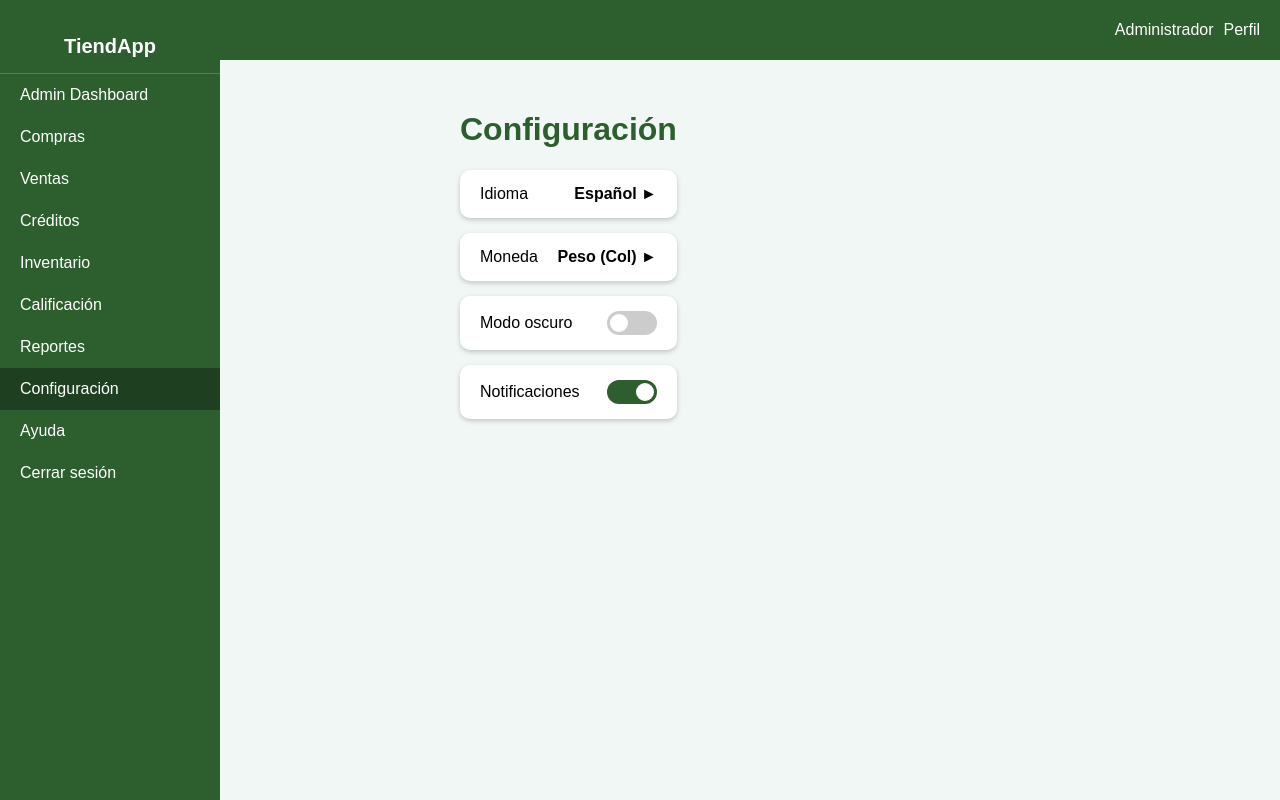
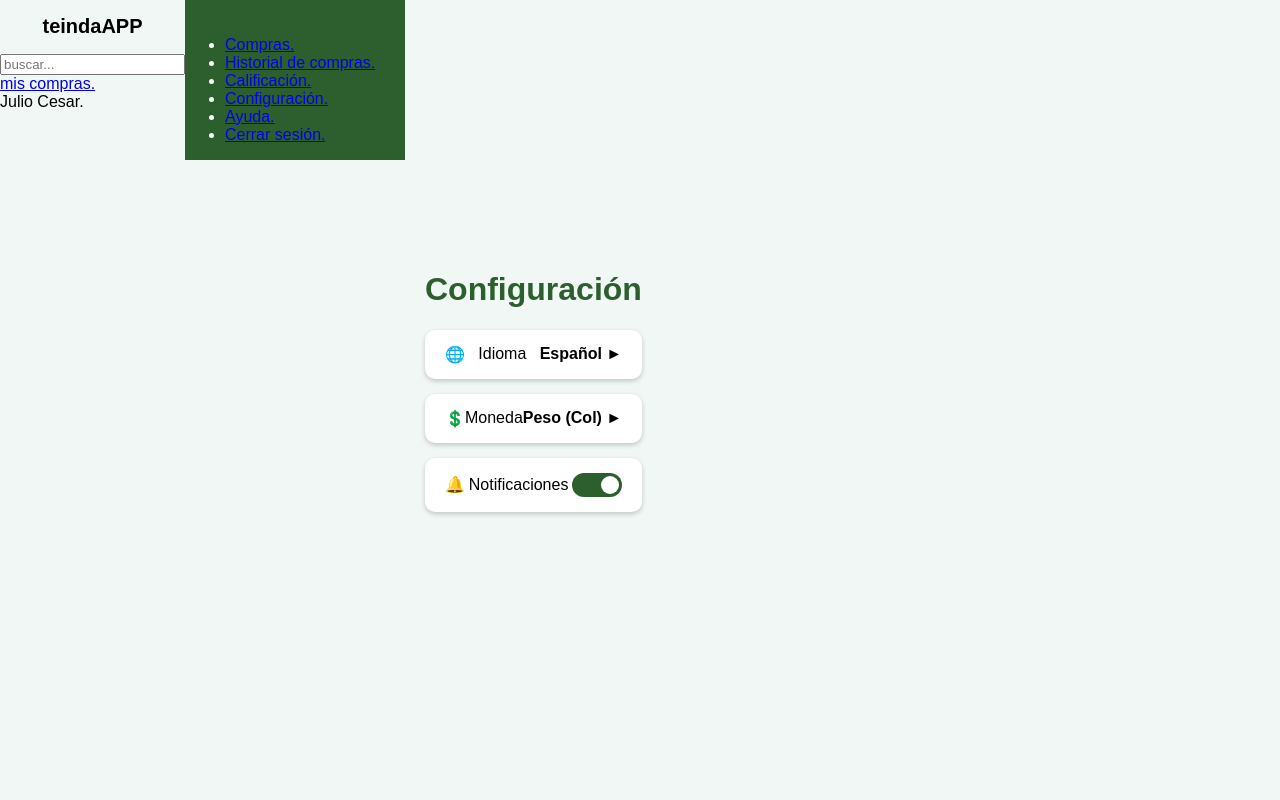
Before and after one commit to dinamisoft/tiendaAPP, a Python web app: template tiendapp/app/templates/configuracion.html in a window 1280 px wide. Run offline with Jinja, Linux system fonts and the light colour scheme; the template is opened without the code that fills it, so the values that code supplies are empty.

Commit message:
Update configuracion.html
el código funciona, pero por alguna razón, la pagina no lee los headers, para ver si alguien me ayuda

```diff
--- a/tiendapp/app/templates/configuracion.html
+++ b/tiendapp/app/templates/configuracion.html
@@ -1,59 +1,62 @@
 <!DOCTYPE html>
-<html lang="en">
+<html lang="es">
 <head>
   <meta charset="UTF-8">
   <meta name="viewport" content="width=device-width, initial-scale=1.0">
   <link rel="stylesheet" href="02-css/configuracion.css">
-    <title>condiguracion</title>
+  <title>Configuración</title>
 </head>
-<!--para la barra lateral-->
 <body>
-<div class="side-bar">
-  <div class="logo"> TiendApp</div>
-  <a href="#" class="nav-link">Admin Dashboard</a>
-  <a href="#" class="nav-link">Compras</a>
-  <a href="#" class="nav-link">Ventas</a>
-  <a href="#" class="nav-link">Créditos</a>
-  <a href="#" class="nav-link">Inventario</a>
-  <a href="#" class="nav-link">Calificación</a>
-  <a href="#" class="nav-link">Reportes</a>
-  <a href="#" class="nav-link active">Configuración</a>
-  <a href="#" class="nav-link">Ayuda</a>
-  <a href="#" class="nav-link">Cerrar sesión</a>
-</div>
-<!--para la barra superior-->
-<div class="topbar">
-  <div class="profile">
-    <span>Administrador</span>
-    <span class="perfil">Perfil</span>
-    <!--<div class="avatar"></div>-->
-  </div>
-</div>
-<!--para contenido central-->
+  <!-- Barra superior -->
+  <header class="barraSuperior">
+    <div class="logo">teindaAPP</div>
+    <input type="text" class="buscar" placeholder="buscar...">
+    <nav class="nav-der">
+      <a href="#" class="link-mis-compras">mis compras.</a>
+      <div class="perfil">Julio Cesar.</div>
+    </nav>
+  </header>
+
+  <div class="sintenedor">
+    <!-- Menú lateral -->
+    <aside class="side-bar">
+      <ul>
+        <li><a href="#" class="side-bar-link">Compras.</a></li>
+        <li><a href="#" class="side-bar-link">Historial de compras.</a></li>
+        <li><a href="#" class="side-bar-link">Calificación.</a></li>
+        <li><a href="#" class="side-bar-link">Configuración.</a></li>
+        <li><a href="#" class="side-bar-link">Ayuda.</a></li>
+        <li><a href="#" class="side-bar-link">Cerrar sesión.</a></li>
+      </ul>
+    </aside>
+
+    <!-- Contenido principal -->
+    <main class="contenedor-core">
       <div class="content">
   <h1>Configuración</h1>
+
   <div class="card">
-    <span> Idioma</span>
-    <span class="value">Español ►</span> <!-- alt+16, otra cosa que me costó más de lo esperado-->
+    <span class="icon">🌐</span>
+    <span>Idioma</span>
+    <span class="value">Español ►</span>
   </div>
+
   <div class="card">
-    <span> Moneda</span>
+    <span class="icon">💲</span>
+    <span>Moneda</span>
     <span class="value">Peso (Col) ►</span>
   </div>
+
   <div class="card">
-    <span> Modo oscuro</span>
-    <label class="switch">
-      <input type="checkbox">
-      <span class="slider"></span>
-    </label>
-  </div>
-  <div class="card">
-    <span> Notificaciones</span>
+    <span class="icon">🔔</span>
+    <span>Notificaciones</span>
     <label class="switch">
       <input type="checkbox" checked>
       <span class="slider"></span>
     </label>
   </div>
 </div>
+</main>
+</div>
 </body>
 </html>
```
Lines whose indentation alone changed are shown as unchanged.
